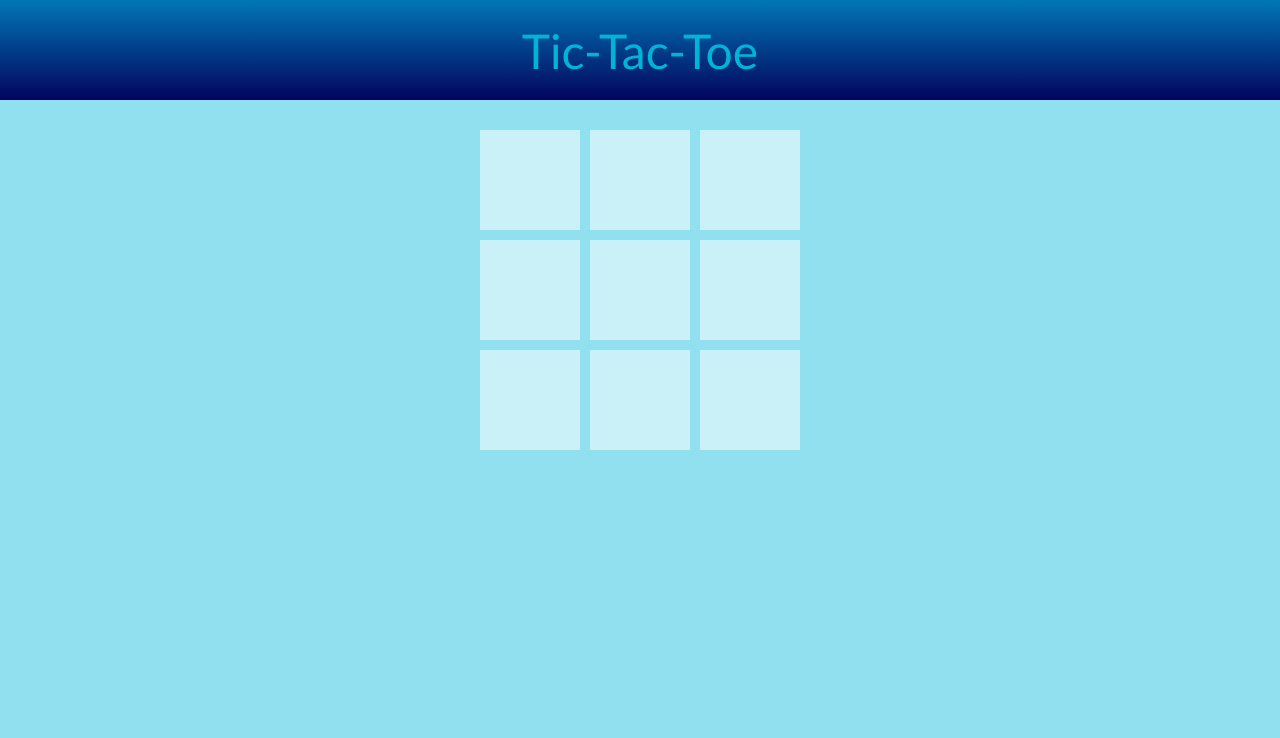
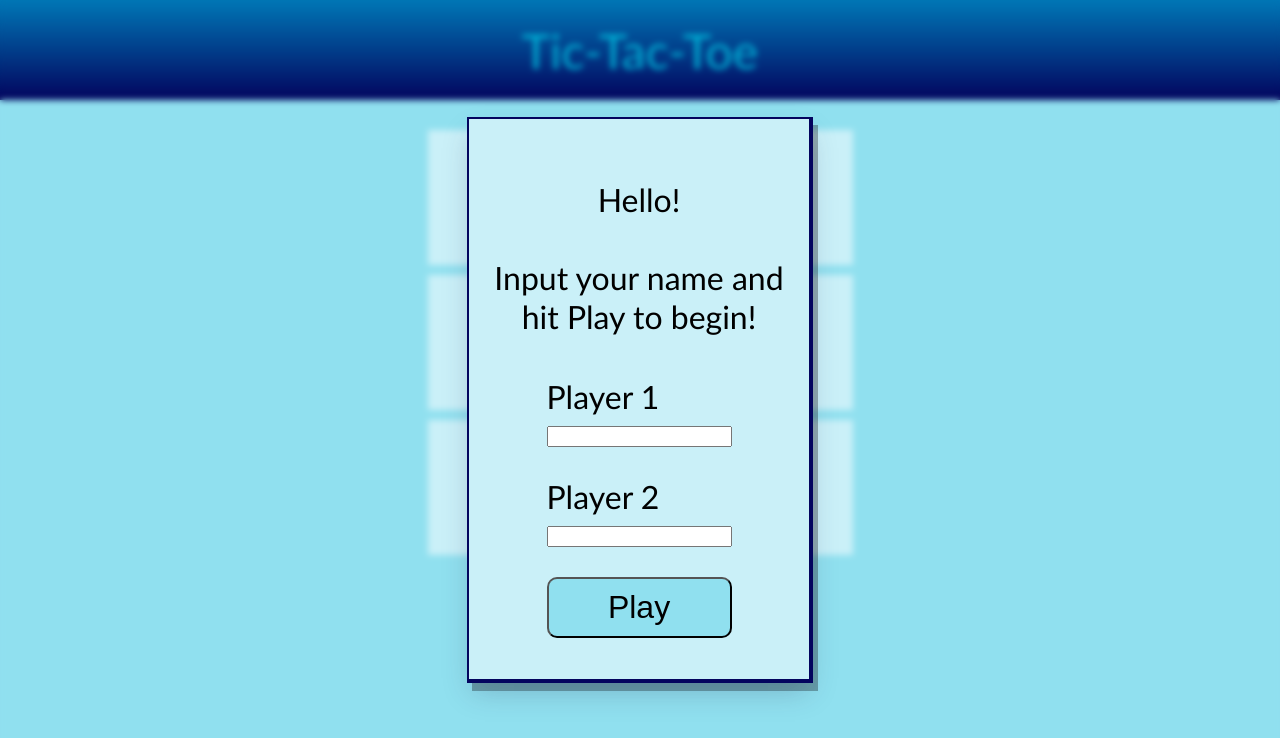
Before and after one commit to Derbzzzzzz/TicTacToe, a plain HTML site: page index.html in a window 1280 px wide. Drawn offline with Linux system fonts and the light colour scheme.

Commit message:
Added Name input functionality as well as better resizing of board

```diff
--- a/index.html
+++ b/index.html
@@ -13,11 +13,21 @@
         <div class="blur">
             <div class="endCard">
                 <div class="text">
-                    <div class="congrats">Congrats</div>
+                    <div class="congrats">Hello!</div>
                     <br>
-                    <div class="victory">You are victorious!</div>
+                    <div class="victory">Input your name and hit Play to begin!</div>
                 </div>
-                <div class="playButton">Play</div>
+                <form id="form" onsubmit="return false">
+                    <div class="flex">
+                        <label for="name1">Player 1</label>
+                        <input type="text" name="name1" id="name1" placeholder="" required>
+                    </div>
+                    <div class="flex">
+                        <label for="name2">Player 2</label>
+                        <input type="text" name="name2" id="name2" placeholder="" required>
+                    </div>
+                    <button type="submit">Play</button>
+                </form>
             </div>
         </div>
         <div class="gameBoardContainer">
--- a/my.js
+++ b/my.js
@@ -63,7 +63,7 @@ const GameBoard = (() => {
 
     const displayWinner = (player) => {
         congrats.textContent = `Congratulations ${player.name}!`
-        victory.textContent = "You are victorius!"
+        victory.textContent = "You are victorious!"
         blur.style.display = "flex"
     }
 
@@ -116,10 +116,14 @@ cells.forEach(cell => {
     } )
 });
 
-playButton = document.querySelector(".playButton")
+const form = document.querySelector('#form')
+name1 = document.querySelector("#name1")
+name2 = document.querySelector("#name2")
 
-playButton.addEventListener('click', function(){
+form.addEventListener('submit', function(){
     GameBoard.reset()
+    player1.name = name1.value
+    player2.name = name2.value
     blur.style.display = "none"
     cells.forEach(cell => {
         cell.textContent = "";
--- a/style.css
+++ b/style.css
@@ -46,7 +46,7 @@ main{
     z-index: 100;
     justify-content: center;
     align-items: center;
-    display: none
+    display: flex;
 }
 
 .endCard{
@@ -58,7 +58,7 @@ main{
     display: flex;
     flex-direction: column;
     align-items: center;
-    justify-content: space-between;
+    justify-content: space-around;
 
     font-size: 2rem;
 
@@ -78,12 +78,25 @@ main{
     text-align: center;
 }
 
-.endCard:hover, .playButton:hover{
-    scale: 1.1;
+.cell:hover, button[type="submit"]:hover{
+    scale: 1.02;
     cursor: pointer;
 }
 
-.playButton{
+form{
+    display: flex;
+    flex-direction: column;
+    gap: 30px;
+}
+
+.flex{
+    display: flex;
+    flex-direction: column;
+    gap: 10px;
+}
+
+button[type="submit"]{
+    font-size: 2rem;
     padding: 10px;
     border-radius: 10px;
     background-color: var(--color-4);
@@ -93,16 +106,29 @@ main{
 .gameBoardContainer{
     display: flex;
     flex-wrap: wrap;
-    height: 320px;
-    width: 320px;
-    gap: 10px
+    aspect-ratio: 1 / 1;
+    height: calc(60vw + 20px);
+    width: calc(60vw + 20px);
+    gap: 10px;
 }
 
 .cell{
     text-align: center;
     box-sizing: border-box;
-    height: 100px;
-    width: 100px;
+    height: 20vw;
+    width: 20vw;
     background-color: var(--color-5);
-    font-size: 90px;
+    font-size: 17vw;
 }
+
+@media(min-width: 600px){
+    .gameBoardContainer{
+        height: 425px;
+        width: 425px;
+    }
+    .cell{
+        height: 135px;
+        width: 135px;
+        font-size: 120px
+    }
+}
```
